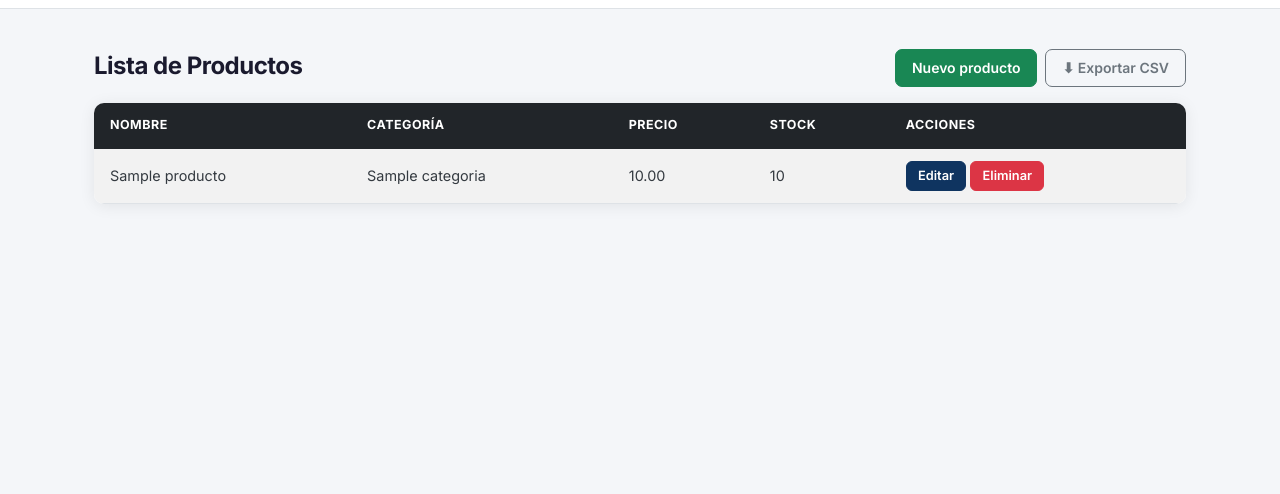
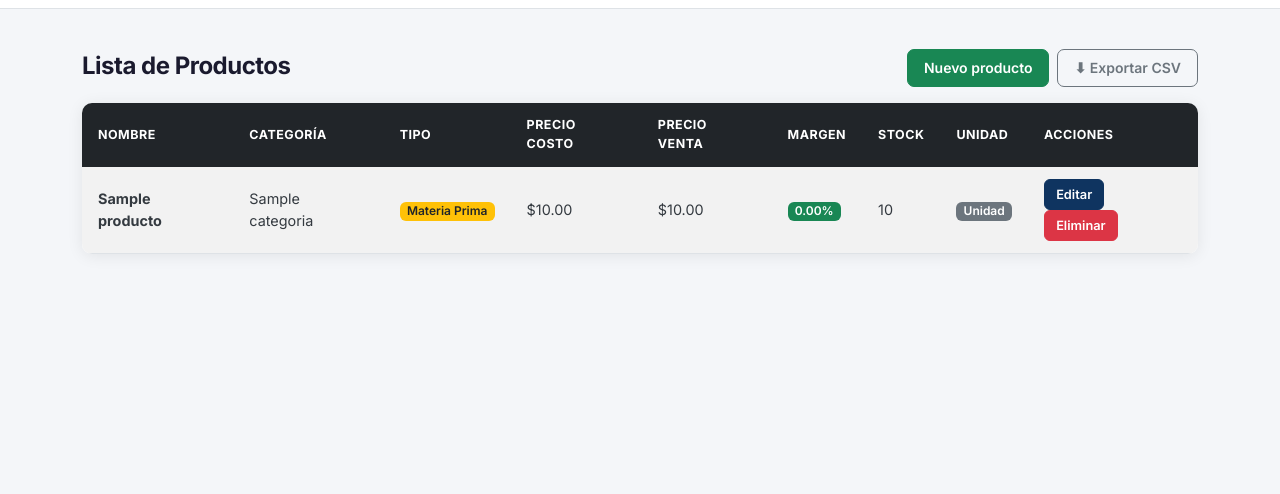
Before and after one commit to Fabian-Ortega10/SISTEMAINV, a Django app: page /inventario/ in a window 1280 px wide. Shown: the part 142-636 px from the top of the page. Run offline with Django 5.2, Linux system fonts and the light colour scheme; a user stored in the database is signed in; tables that the repository leaves empty hold one stand-in row (values such as "Sample post").

Commit message:
Agregar medidas en productos en inventario

```diff
--- a/backend/inventario/admin.py
+++ b/backend/inventario/admin.py
@@ -1,3 +1,4 @@
+# admin.py
 from django.contrib import admin
 from .models import Categoria, Producto
 
@@ -7,6 +8,7 @@ class CategoriaAdmin(admin.ModelAdmin):
 
 @admin.register(Producto)
 class ProductoAdmin(admin.ModelAdmin):
-    list_display = ('nombre', 'categoria', 'precio', 'stock')
+    # Reemplazamos 'precio' por tus campos reales: precio_costo y precio_venta
+    list_display = ('nombre', 'categoria', 'precio_costo', 'precio_venta', 'ganancia_unitaria', 'stock')
     list_filter = ('categoria',)
     search_fields = ('nombre',)
--- a/backend/inventario/models.py
+++ b/backend/inventario/models.py
@@ -1,4 +1,5 @@
 from django.db import models
+
 
 class Categoria(models.Model):
     nombre = models.CharField(max_length=100, unique=True)
@@ -14,14 +15,56 @@ class Categoria(models.Model):
 
 
 class Producto(models.Model):
+
+    class UnidadMedida(models.TextChoices):
+        UNIDAD   = "UND", "Unidad"
+        PAR      = "PAR", "Par"
+        METRO    = "MET", "Metro"
+        YARDA    = "YRD", "Yarda"
+        ROLLO    = "ROL", "Rollo"
+        LITRO    = "LIT", "Litro"
+        GALON    = "GAL", "Galón"
+        KILOGRAM = "KGR", "Kilogramo"
+        DOCENA   = "DOC", "Docena"
+
+    class TipoProducto(models.TextChoices):
+        MATERIA_PRIMA      = "MP", "Materia Prima"
+        PRODUCTO_TERMINADO = "PT", "Producto Terminado"
+
     nombre = models.CharField(max_length=150)
     categoria = models.ForeignKey(
         Categoria,
         on_delete=models.CASCADE,
         related_name="productos",
     )
-    precio = models.DecimalField(max_digits=10, decimal_places=2)
+    tipo = models.CharField(
+        max_length=2,
+        choices=TipoProducto.choices,
+        default=TipoProducto.MATERIA_PRIMA,
+        verbose_name="Tipo de producto",
+    )
+    # --- Mejora 3: precio separado en costo y venta ---
+    precio_costo = models.DecimalField(
+        max_digits=10,
+        decimal_places=2,
+        default=0,
+        verbose_name="Precio de costo",
+        help_text="Costo de producción o compra al proveedor.",
+    )
+    precio_venta = models.DecimalField(
+        max_digits=10,
+        decimal_places=2,
+        default=0,
+        verbose_name="Precio de venta",
+        help_text="Precio que se cobra al cliente.",
+    )
     stock = models.PositiveIntegerField(default=0)
+    unidad_medida = models.CharField(
+        max_length=3,
+        choices=UnidadMedida.choices,
+        default=UnidadMedida.UNIDAD,
+        verbose_name="Unidad de medida",
+    )
     descripcion = models.TextField(blank=True, null=True)
 
     class Meta:
@@ -30,4 +73,21 @@ class Producto(models.Model):
         ordering = ["nombre"]
 
     def __str__(self):
-        return f"{self.nombre} ({self.categoria})"
+        return f"{self.nombre} ({self.get_tipo_display()})"
+
+    @property
+    def margen_ganancia(self):
+        """
+        Retorna el margen de ganancia en porcentaje.
+        Ejemplo: costo=50, venta=80 → margen=60%
+        Devuelve None si precio_costo es 0 para evitar división por cero.
+        """
+        if not self.precio_costo:
+            return None
+        margen = ((self.precio_venta - self.precio_costo) / self.precio_costo) * 100
+        return round(margen, 2)
+
+    @property
+    def ganancia_unitaria(self):
+        """Diferencia absoluta entre precio de venta y costo."""
+        return self.precio_venta - self.precio_costo
--- a/backend/inventario/templates/inventario/producto_list.html
+++ b/backend/inventario/templates/inventario/producto_list.html
@@ -8,7 +8,6 @@
 {% endblock %}
 
 {% block content %}
-<div class="container">
 <div class="d-flex justify-content-between align-items-center mb-3">
     <h2>Lista de Productos</h2>
     <div class="d-flex gap-2">
@@ -17,23 +16,55 @@
     </div>
 </div>
 
-    <table class="table table-striped table-hover">
+<table class="table table-striped table-hover align-middle">
     <thead class="table-dark">
         <tr>
             <th>Nombre</th>
             <th>Categoría</th>
-                <th>Precio</th>
+            <th>Tipo</th>
+            <th>Precio Costo</th>
+            <th>Precio Venta</th>
+            <th>Margen</th>
             <th>Stock</th>
+            <th>Unidad</th>
             <th>Acciones</th>
         </tr>
     </thead>
     <tbody>
         {% for producto in object_list %}
         <tr>
-                <td>{{ producto.nombre }}</td>
+            <td><strong>{{ producto.nombre }}</strong></td>
             <td>{{ producto.categoria }}</td>
-                <td>{{ producto.precio }}</td>
-                <td>{{ producto.stock }}</td>
+            <td>
+                {% if producto.tipo == "MP" %}
+                    <span class="badge bg-warning text-dark">Materia Prima</span>
+                {% else %}
+                    <span class="badge bg-success">Producto Terminado</span>
+                {% endif %}
+            </td>
+            <td>${{ producto.precio_costo }}</td>
+            <td>${{ producto.precio_venta }}</td>
+            <td>
+                {% if producto.margen_ganancia is not None %}
+                    {% if producto.margen_ganancia >= 0 %}
+                        <span class="badge bg-success">{{ producto.margen_ganancia }}%</span>
+                    {% else %}
+                        <span class="badge bg-danger">{{ producto.margen_ganancia }}%</span>
+                    {% endif %}
+                {% else %}
+                    <span class="text-muted">—</span>
+                {% endif %}
+            </td>
+            <td>
+                {% if producto.stock <= 5 %}
+                    <span class="badge bg-danger">{{ producto.stock }}</span>
+                {% else %}
+                    {{ producto.stock }}
+                {% endif %}
+            </td>
+            <td>
+                <span class="badge bg-secondary">{{ producto.get_unidad_medida_display }}</span>
+            </td>
             <td>
                 <a href="{% url 'inventario:inventario_update' producto.id %}" class="btn btn-primary btn-sm">Editar</a>
                 <a href="{% url 'inventario:inventario_delete' producto.id %}" class="btn btn-danger btn-sm">Eliminar</a>
@@ -41,10 +72,9 @@
         </tr>
         {% empty %}
         <tr>
-                <td colspan="5" class="text-center">No hay productos registrados en el inventario.</td>
+            <td colspan="9" class="text-center text-muted">No hay productos registrados.</td>
         </tr>
         {% endfor %}
     </tbody>
 </table>
-</div>
 {% endblock %}
--- a/backend/inventario/views.py
+++ b/backend/inventario/views.py
@@ -17,7 +17,11 @@ class ProductoListView(LoginRequiredMixin, PermissionRequiredMixin, ListView):
 
 class ProductoCreateView(LoginRequiredMixin, PermissionRequiredMixin, CreateView):
     model = Producto
-    fields = ['nombre', 'categoria', 'precio', 'stock', 'descripcion']
+    fields = [
+        'nombre', 'categoria', 'tipo',
+        'precio_costo', 'precio_venta',
+        'unidad_medida', 'stock', 'descripcion',
+    ]
     template_name = "inventario/producto_form.html"
     success_url = reverse_lazy('inventario:producto_list')
     permission_required = "inventario.add_producto"
@@ -34,7 +38,11 @@ class ProductoCreateView(LoginRequiredMixin, PermissionRequiredMixin, CreateView
 
 class ProductoUpdateView(LoginRequiredMixin, PermissionRequiredMixin, UpdateView):
     model = Producto
-    fields = ['nombre', 'categoria', 'precio', 'stock', 'descripcion']
+    fields = [
+        'nombre', 'categoria', 'tipo',
+        'precio_costo', 'precio_venta',
+        'unidad_medida', 'stock', 'descripcion',
+    ]
     template_name = "inventario/producto_form.html"
     success_url = reverse_lazy('inventario:producto_list')
     permission_required = "inventario.change_producto"
@@ -114,26 +122,33 @@ class CategoriaDeleteView(LoginRequiredMixin, PermissionRequiredMixin, DeleteVie
         return super().form_valid(form)
 
 
-# ── Exportación CSV ────────────────────────────────────────────────────────────
-
+# ── Exportación CSV ─────────────────────────────────────────────────────────────
 @login_required
 @permission_required('inventario.view_producto', raise_exception=True)
 def exportar_inventario_csv(request):
     response = HttpResponse(content_type='text/csv; charset=utf-8')
     response['Content-Disposition'] = 'attachment; filename="inventario.csv"'
-    response.write('\ufeff')  # BOM para que Excel abra correctamente en Windows
+    response.write('\ufeff')
 
     writer = csv.writer(response)
-    writer.writerow(['ID', 'Nombre', 'Categoría', 'Precio', 'Stock', 'Descripción'])
+    writer.writerow([
+        'ID', 'Nombre', 'Categoría', 'Tipo',
+        'Precio Costo', 'Precio Venta', 'Margen %',
+        'Stock', 'Unidad de Medida', 'Descripción',
+    ])
 
-    for producto in Producto.objects.select_related('categoria').order_by('nombre'):
+    for p in Producto.objects.select_related('categoria').order_by('nombre'):
         writer.writerow([
-            producto.id,
-            producto.nombre,
-            producto.categoria.nombre if producto.categoria else '—',
-            producto.precio,
-            producto.stock,
-            producto.descripcion or '—',
+            p.id,
+            p.nombre,
+            p.categoria.nombre if p.categoria else '—',
+            p.get_tipo_display(),
+            p.precio_costo,
+            p.precio_venta,
+            f"{p.margen_ganancia}%" if p.margen_ganancia is not None else '—',
+            p.stock,
+            p.get_unidad_medida_display(),
+            p.descripcion or '—',
         ])
 
     return response
```
Also changed, not shown: backend/inventario/migrations/0004_remove_producto_precio_producto_precio_costo_and_more.py (added). Lines whose indentation alone changed are shown as unchanged.
